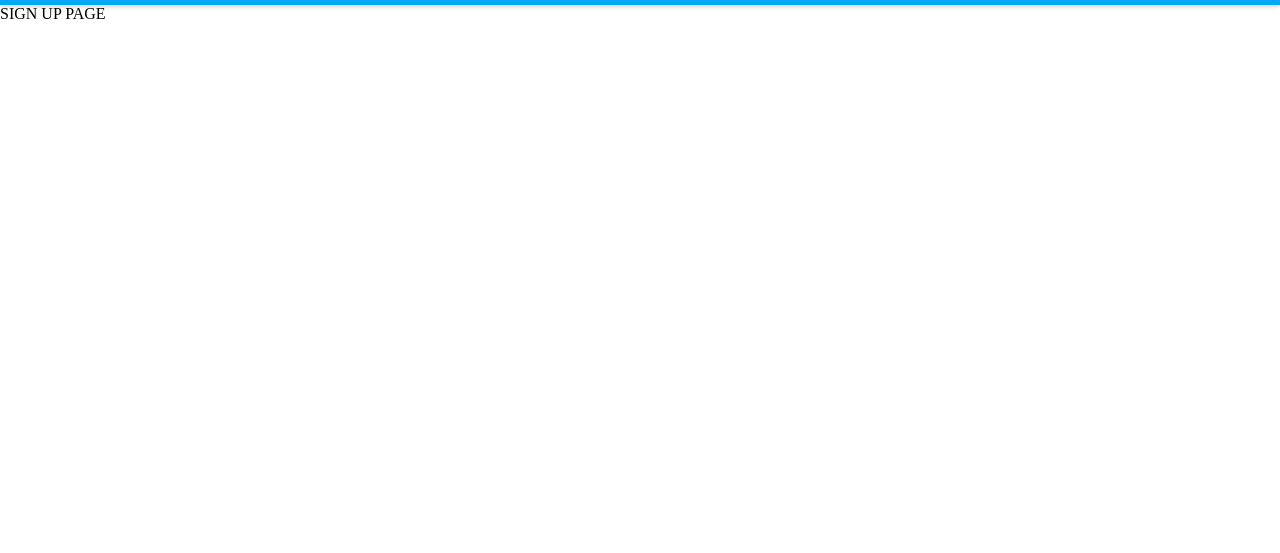
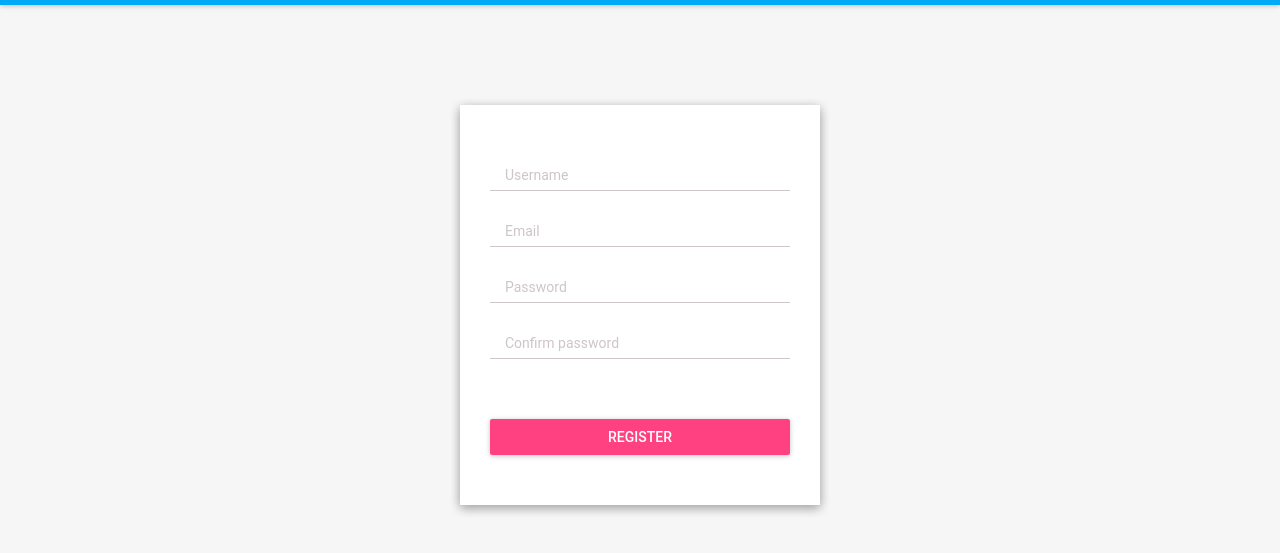
Before and after one commit to L1m0n/gifhub-web, a React app: page /signup in a window 1280 px wide. Shown: the part 59-612 px from the top of the page. Built offline with nearby package versions, Linux system fonts and the light colour scheme; what react-tap-event-plugin would draw is missing.

Commit message:
Added signup and sign in forms

```diff
--- a/package.json
+++ b/package.json
@@ -21,5 +21,8 @@
     "build": "react-scripts build",
     "test": "react-scripts test --env=jsdom",
     "eject": "react-scripts eject"
+  },
+  "devDependencies": {
+    "classnames": "^2.2.5"
   }
 }
--- /dev/null
+++ b/src/assets/css/form.css
@@ -0,0 +1,78 @@
+.form__wrapper {
+    background: #fff;
+    padding: 50px 30px 30px;
+    color: #333;
+    font-family:Roboto, Arial, serif;
+    margin: 100px auto 0;
+    box-shadow: rgba(0, 0, 0, 0.2) 0 3px 10px, rgba(0, 0, 0, 0.2) 0 3px 10px;
+    max-width:360px;
+    box-sizing: border-box;
+}
+.form__field {
+    width: 100%;
+    margin-bottom: 20px;
+    display: block;
+    position: relative;
+}
+.field__input {
+    display: block;
+    width: 100%;
+    padding-left: 15px;
+    outline: none;
+    border: none;
+    border-bottom: 1px solid rgb(206, 198, 198);
+    height: 36px;
+    box-sizing:border-box ;
+    background-color: transparent;
+    position: relative;
+    z-index: 2;
+    transition: border-color 0.3s ease;
+}
+.field__label {
+    display: block;
+    top: 12px;
+    color: rgb(206, 198, 198);
+    left: 15px;
+    position: absolute;
+    font-size: 14px;
+    transition: font-size 0.3s ease, top 0.3s ease, color 0.3s ease;
+    z-index: 1;
+}
+.field__label--focused, .field__input:focus + .field__label {
+    font-size: 10px;
+    background: #fff;
+    z-index: 3;
+    top: -6px;
+}
+.form__button {
+    border:none;
+    display: block;
+    height: 36px;
+    color: #ffffff;
+    font-size: 16px;
+    font-weight: 300;
+    margin-top: 40px;
+    text-transform: uppercase;
+    cursor: pointer;
+    width: 100%;
+    background: rgb(255, 64, 129);
+}
+.field__tooltip {
+    display: block;
+    color: red;
+    font-size: 12px;
+    height: 0;
+    opacity: 0;
+    margin-top: 2px;
+    transition: height 0.3s ease, opacity 0.7s ease;
+}
+.form__field--error .field__tooltip {
+    height: 19px;
+    opacity: 1;
+}
+.form__field--error .field__label{
+    color: red;
+}
+.form__field--error .field__input {
+    border-color: red;
+}
--- a/src/assets/css/header.css
+++ b/src/assets/css/header.css
@@ -1,6 +1,7 @@
 body {
     padding: 0;
     margin: 0;
+    background: rgb(247, 246, 246);
 }
 span {
     color: #fff;
--- /dev/null
+++ b/src/components/common/SignInForm/index.js
@@ -0,0 +1,122 @@
+import TextField from '../TextField';
+import classnames from 'classnames';
+import React from 'react';
+import RaisedButton from 'material-ui/RaisedButton';
+
+require('../../../assets/css/form.css');
+class SignInForm extends React.Component {
+    constructor(props) {
+        super(props);
+        this.state = {
+            fields: {
+                password: '',
+                email: ''
+            },
+            errors: {}
+        };
+
+        this.handleChange = this.handleChange.bind(this);
+        this.handleSubmit = this.handleSubmit.bind(this);
+    }
+
+    handleChange = (e) => {
+        if (!!this.state.errors[e.target.name]) {
+            let errors = Object.assign({}, this.state.errors);
+            delete errors[e.target.name];
+            this.setState({
+                fields: {
+                    ...this.state.fields,
+                    [e.target.name]: e.target.value
+                },
+                errors
+            })
+        } else {
+            this.setState({
+                fields: {
+                    ...this.state.fields,
+                    [e.target.name]: e.target.value
+                }
+            })
+        }
+
+    };
+
+    handleSubmit = () => {
+
+        let errors = {},
+            isValid = true,
+            keys = Object.keys(this.state.fields),
+            l = keys.length;
+
+        for (let i = 0; i < l; i+=1) {
+            let val = this.state.fields[keys[i]];
+            if(keys[i] === 'email') {
+                if(val.length === 0) {
+                    errors.email = 'Email is required';
+                    isValid = false;
+
+                } else if(!/^(([^<>()\[\]\\.,;&%=*!:#'$^\s@"]+(\.[^<!=>()\[\]\\.,;*&:%'#$^\s@"]+)*)|(".+"))@((\[[0-9]{1,3}\.[0-9]{1,3}\.[0-9]{1,3}\.[0-9]{1,3}])|(([a-zA-Z\-0-9]+\.)+[a-zA-Z]{2,}))$/.test(val)) {
+                    errors.email = 'Incorrect email';
+                    isValid = false;
+                }
+            } else if(keys[i] === 'password') {
+                if(val.length < 6) {
+                    errors.password = 'Minimum 6 symbols';
+                    isValid = false;
+
+                } else if(/[|&;$%@#!*`~=_?'"\\\/<>()^\[\]+, ]/g.test(val)) {
+                    errors.password = 'Characters and digits only';
+                    isValid = false;
+                }
+            }
+        }
+
+        this.setState({errors, isValid: isValid});
+
+        if(isValid) {
+            this.props.signup(this.state.fields);
+        }
+
+    };
+
+    render() {
+        return (
+            <div className="form__wrapper">
+                <form className="form" onSubmit={this.handleSubmit}>
+                    <TextField
+                        className={classnames('form__field', {'form__field--error': !!this.state.errors.email})}
+                        onChange={this.handleChange}
+                        name="email"
+                        htmlFor="email"
+                        label="Email"
+                        value={this.state.fields.email}
+                        error={this.state.errors.email}
+                    />
+                    <TextField
+                        className={classnames('form__field', {'form__field--error': !!this.state.errors.password})}
+                        onChange={this.handleChange}
+                        name="password"
+                        htmlFor="password"
+                        label="Password"
+                        type='password'
+                        value={this.state.fields.password}
+                        error={this.state.errors.password}
+                    />
+                    <div className="form__field form__field--button">
+                        <RaisedButton
+                            onTouchTap={() => this.handleSubmit()}
+                            className="form__button"
+                            label="Login"
+                            backgroundColor='#FF4081'
+                            labelColor="#fff" />
+                    </div>
+                    <span className="field__tooltip">{''}</span>
+                </form>
+            </div>
+
+
+        )
+    }
+}
+
+export default SignInForm;
--- /dev/null
+++ b/src/components/common/SignUpForm/index.js
@@ -0,0 +1,159 @@
+import TextField from '../TextField';
+import classnames from 'classnames';
+import React from 'react';
+import RaisedButton from 'material-ui/RaisedButton';
+
+require('../../../assets/css/form.css');
+class SignUpForm extends React.Component {
+    constructor(props) {
+        super(props)
+        this.state = {
+            fields: {
+                passwordConfirmation: '',
+                userName: '',
+                password: '',
+                email: ''
+            },
+            errors: {}
+        };
+
+        this.handleChange = this.handleChange.bind(this);
+        this.handleSubmit = this.handleSubmit.bind(this);
+    }
+
+    handleChange = (e) => {
+        if (!!this.state.errors[e.target.name]) {
+            let errors = Object.assign({}, this.state.errors);
+            delete errors[e.target.name];
+            this.setState({
+                fields: {
+                    ...this.state.fields,
+                    [e.target.name]: e.target.value
+                },
+                errors
+            })
+        } else {
+            this.setState({
+                fields: {
+                    ...this.state.fields,
+                    [e.target.name]: e.target.value
+                }
+            })
+        }
+
+    };
+
+    handleSubmit = () => {
+
+        let errors = {},
+            isValid = true,
+            keys = Object.keys(this.state.fields),
+            l = keys.length;
+
+        for (let i = 0; i < l; i+=1) {
+            let val = this.state.fields[keys[i]];
+            if(keys[i] === 'userName') {
+                if(val.length < 2) {
+                    errors.userName = 'Minimum 2 characters';
+                    isValid = false;
+
+                } else if(/[|&;$%@#!*`~=_?'"\\\/<>()^\[\]+, \d]/g.test(val)) {
+                    errors.userName = 'Characters only';
+                    isValid = false;
+                }
+            } else if(keys[i] === 'email') {
+                if(val.length === 0) {
+                    errors.email = 'Email is required';
+                    isValid = false;
+
+                } else if(!/^(([^<>()\[\]\\.,;&%=*!:#'$^\s@"]+(\.[^<!=>()\[\]\\.,;*&:%'#$^\s@"]+)*)|(".+"))@((\[[0-9]{1,3}\.[0-9]{1,3}\.[0-9]{1,3}\.[0-9]{1,3}])|(([a-zA-Z\-0-9]+\.)+[a-zA-Z]{2,}))$/.test(val)) {
+                    errors.email = 'Incorrect email';
+                    isValid = false;
+                }
+            } else if(keys[i] === 'password') {
+                if(val.length < 6) {
+                    errors.password = 'Minimum 6 symbols';
+                    isValid = false;
+
+                } else if(/[|&;$%@#!*`~=_?'"\\\/<>()^\[\]+, ]/g.test(val)) {
+                    errors.password = 'Characters and digits only';
+                    isValid = false;
+                }
+            } else if(keys[i] === 'passwordConfirmation') {
+                if(val !== this.state.fields.password) {
+                    errors.passwordConfirmation = "Password doesn't match";
+                    isValid = false;
+
+                }
+            }
+        }
+
+        this.setState({errors, isValid: isValid});
+
+        if(isValid) {
+            this.props.signup(this.state.fields);
+        }
+
+    };
+
+    render() {
+        return (
+            <div className="form__wrapper">
+                <form className="form" onSubmit={this.handleSubmit}>
+                    <TextField
+                        className={classnames('form__field', {'form__field--error': !!this.state.errors.userName})}
+                        onChange={this.handleChange}
+                        value={this.state.fields.userName}
+                        htmlFor="userName"
+                        label="Username"
+                        name="userName"
+                        error={this.state.errors.userName}
+
+                    />
+                    <TextField
+                        className={classnames('form__field', {'form__field--error': !!this.state.errors.email})}
+                        onChange={this.handleChange}
+                        name="email"
+                        htmlFor="email"
+                        label="Email"
+                        value={this.state.fields.email}
+                        error={this.state.errors.email}
+                    />
+                    <TextField
+                        className={classnames('form__field', {'form__field--error': !!this.state.errors.password})}
+                        onChange={this.handleChange}
+                        name="password"
+                        htmlFor="password"
+                        label="Password"
+                        type='password'
+                        value={this.state.fields.password}
+                        error={this.state.errors.password}
+                    />
+                    <TextField
+                        className={classnames('form__field', {'form__field--error': !!this.state.errors.passwordConfirmation})}
+                        onChange={this.handleChange}
+                        name="passwordConfirmation"
+                        htmlFor="passwordConfirmation"
+                        label="Confirm password"
+                        type='password'
+                        value={this.state.fields.passwordConfirmation}
+                        error={this.state.errors.passwordConfirmation}
+                    />
+                    <div className="form__field form__field--button">
+                        <RaisedButton
+                            onTouchTap={() => this.handleSubmit()}
+                            className="form__button"
+                            label="Register"
+                            backgroundColor='#FF4081'
+                            labelColor="#fff" />
+                    </div>
+                    <span className="field__tooltip">{''}</span>
+                </form>
+            </div>
+
+
+        )
+    }
+}
+
+export default SignUpForm;
--- /dev/null
+++ b/src/components/common/TextField/index.js
@@ -0,0 +1,19 @@
+import React from 'react';
+
+const TextField = ({name, value, htmlFor, className, error, label, type, onChange}) => {
+    return (
+        <div className={className}>
+            <input
+                onChange={onChange}
+                value={value}
+                type={type}
+                name={name}
+                className="field__input"
+            />
+            <label htmlFor={htmlFor} className={value ? 'field__label field__label--focused' : 'field__label'}>{label}</label>
+            <span className="field__tooltip">{error}</span>
+        </div>
+    )
+};
+
+export default TextField;
--- a/src/components/pages/SignInPage/index.js
+++ b/src/components/pages/SignInPage/index.js
@@ -1,9 +1,10 @@
 import React from 'react';
+import SigninForm from '../../common/SignInForm';
 
 const SignInPage = () => {
     return (
         <div>
-            SIGN IN PAGE
+            <SigninForm/>
         </div>
     )
 };
--- a/src/components/pages/SignUpPage/index.js
+++ b/src/components/pages/SignUpPage/index.js
@@ -1,9 +1,10 @@
 import React from 'react';
+import SignUpForm from '../../common/SignUpForm';
 
 const SignUpPage = () => {
     return (
         <div>
-            SIGN UP PAGE
+            <SignUpForm/>
         </div>
     )
 };
```
